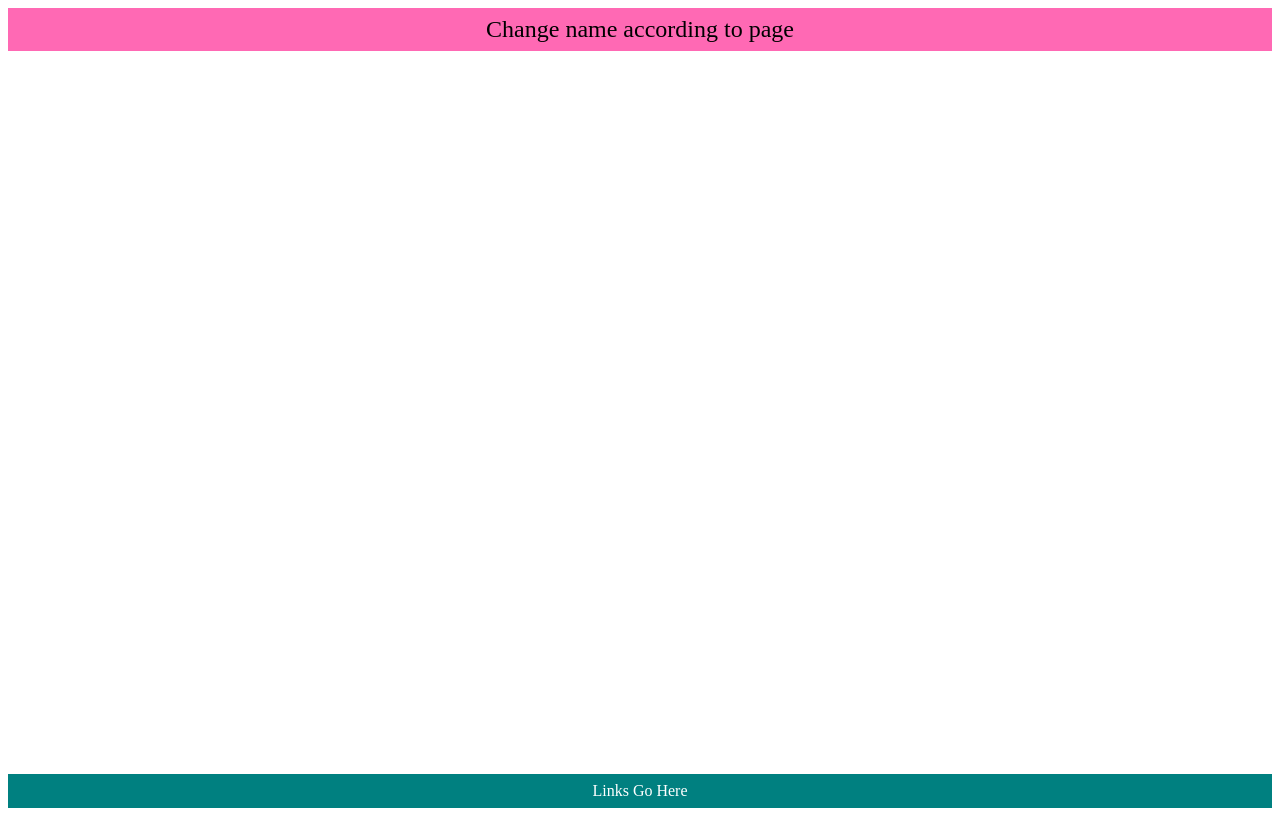
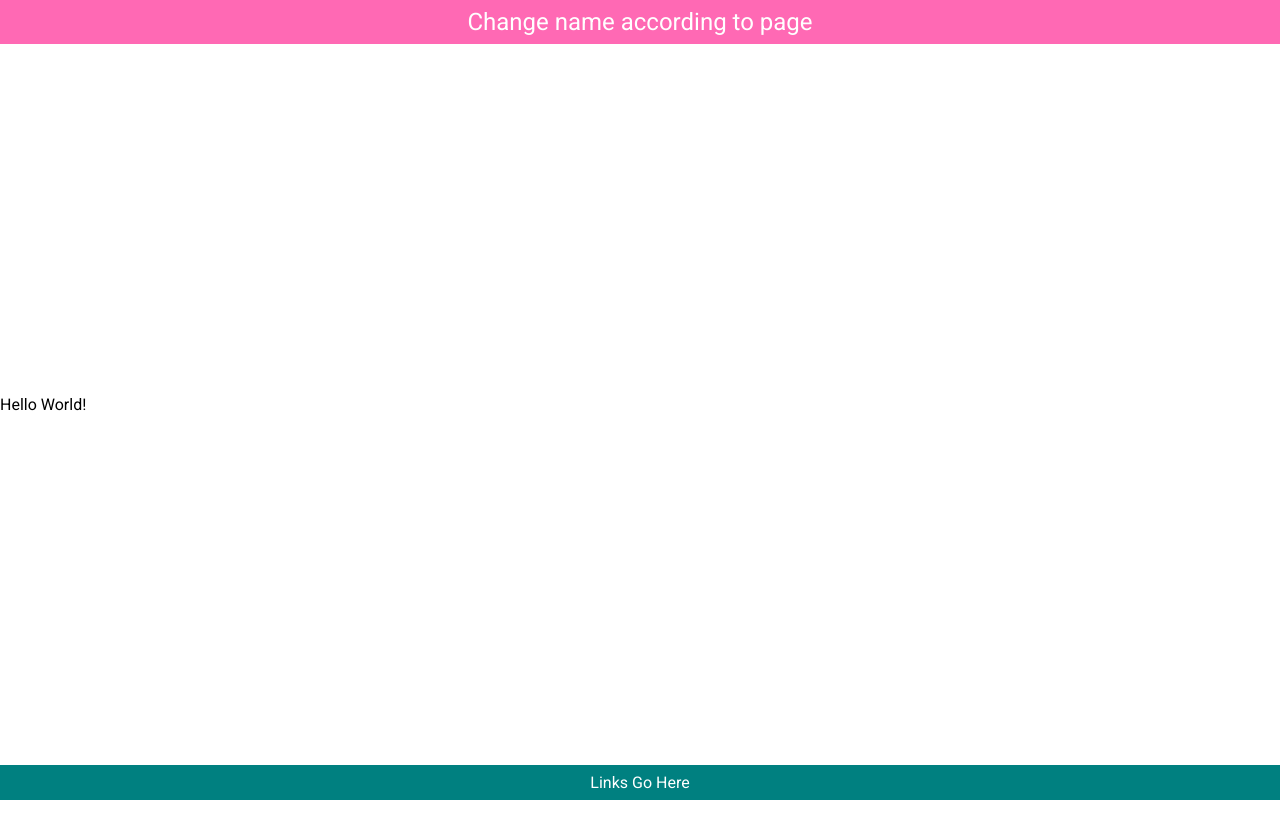
Before and after one commit to doctype-Melvin/repsetweight, a Next.js app: page / in a window 1280 px wide. Built offline with nearby package versions, Linux system fonts and the light colour scheme.

Commit message:
adds stylesheets to components

```diff
--- /dev/null
+++ b/app/global.css
@@ -0,0 +1,13 @@
+@import url('https://fonts.googleapis.com/css2?family=Roboto:wght@300;400;700&display=swap');
+
+*, *:before, *:after {
+    box-sizing: border-box;
+}
+
+html, body {
+    min-height: 100vh;
+    width: 100vw;
+    padding: 0;
+    margin: 0;
+    font-family: 'Roboto', sans-serif;
+}
--- a/app/layout.js
+++ b/app/layout.js
@@ -1,12 +1,11 @@
 "use client";
 import MainLayout from "@/components/Layout";
 import React from "react";
-
+import './global.css'
 
 export default function RootLayout({ children } ) {
   return (
     <html lang="en">
-      <head></head>
       <body>
         <MainLayout>
           {children}
--- a/app/page.js
+++ b/app/page.js
@@ -1,6 +1,7 @@
 export default function Home() {
   return (
     <>
+    <p>Hello World!</p>
     </>
   );
 }
--- a/components/Header/index.js
+++ b/components/Header/index.js
@@ -1,18 +1,11 @@
-import styled from "styled-components";
-
-const HeaderSection = styled.section`
-height: fit-content;
-padding: .5rem 2rem;
-background-color: hotpink;
-text-align: center;
-font-size: 1.5rem;
-`
+"use client"
+import './style.css'
 
 export default function Header({headerText}){
     return (
-        <HeaderSection>
+        <section className='header__style'>
             {headerText}
             Change name according to page
-        </HeaderSection>
+        </section>
     )
 }
--- /dev/null
+++ b/components/Header/style.css
@@ -0,0 +1,8 @@
+.header__style {
+    height: fit-content;
+padding: .5rem 2rem;
+background-color: hotpink;
+color: #fff;
+text-align: center;
+font-size: 1.5rem;
+}
--- a/components/Layout/index.js
+++ b/components/Layout/index.js
@@ -1,22 +1,18 @@
-import styled from "styled-components"
+"use client"
+
 import Header from "../Header"
 import Navigation from "../Navigation"
+import './style.css'
 
-const LayoutContainer = styled.section`
-    min-height: 100vh;
-    display: flex;
-    flex-direction: column;
-    justify-content: space-between;
-`
 
 
 
 export default function MainLayout({ children }) {
     return (
-        <LayoutContainer>
+        <section className="layout">
             <Header />
             { children }
             <Navigation />
-        </LayoutContainer>
+        </section>
     )
 }
--- /dev/null
+++ b/components/Layout/style.css
@@ -0,0 +1,6 @@
+.layout {
+    min-height: 100vh;
+    display: flex;
+    flex-direction: column;
+    justify-content: space-between;
+}
--- a/components/Navigation/index.js
+++ b/components/Navigation/index.js
@@ -1,3 +1,5 @@
+"use client"
+
 import styled from "styled-components"
 
 const NavigationSection = styled.section`
```
